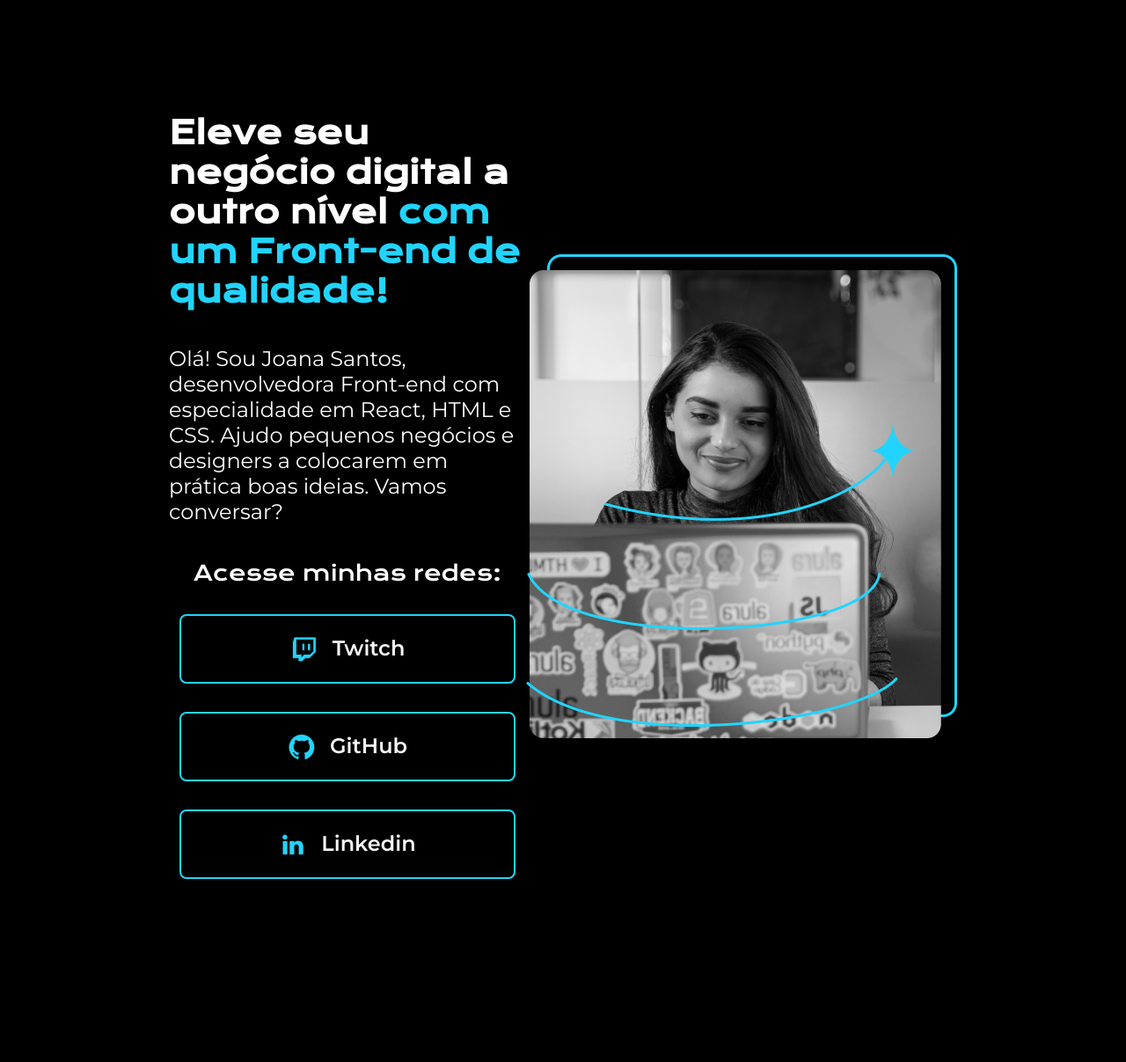
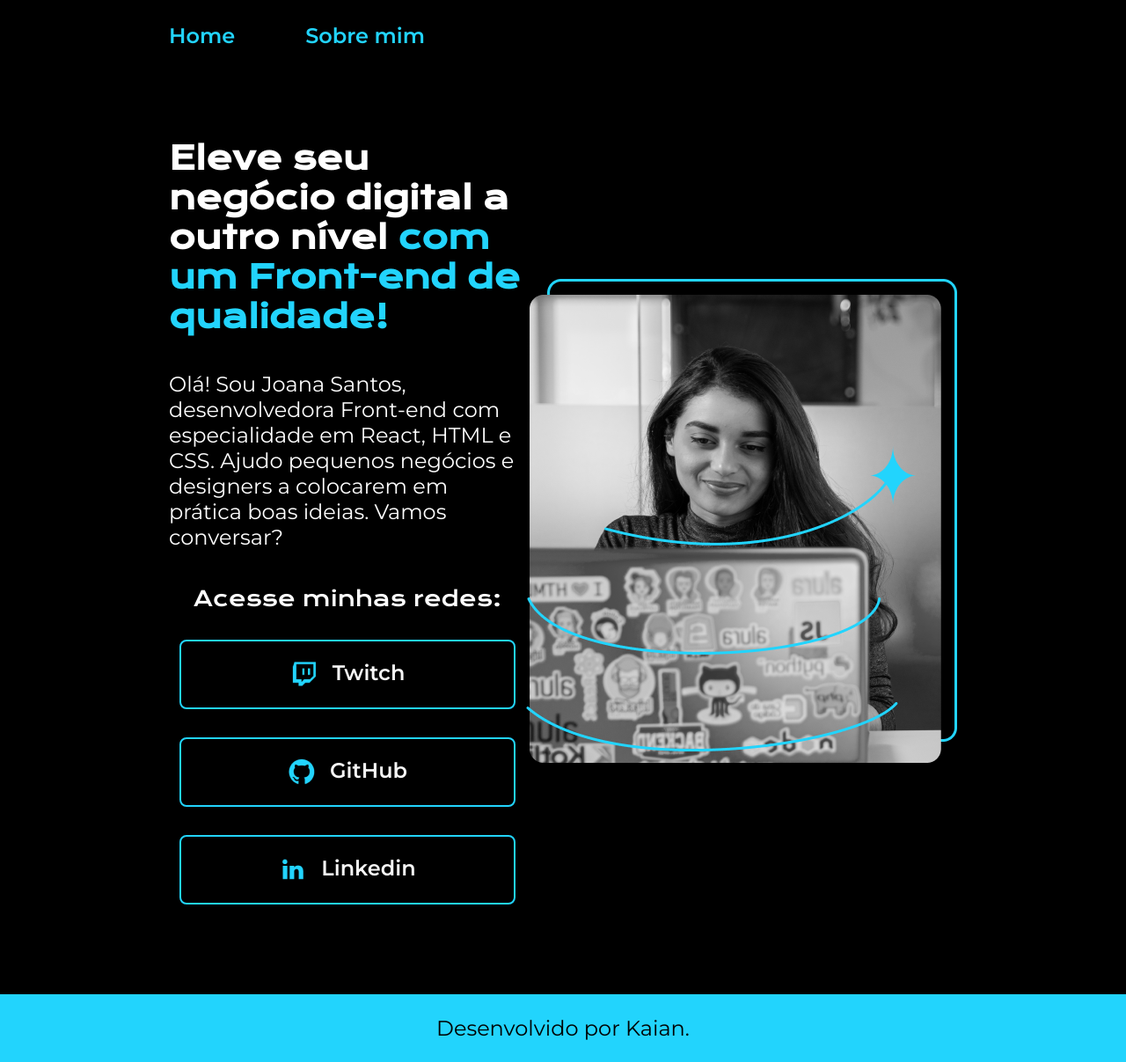
Before and after one commit to KaianLuciano/html-css-course, a plain HTML site: page index.html in a window 1280 px wide. Shown: the whole page at 88% size. Before the commit the page ends 999 px from the top, so only its background shows below. Drawn offline with nearby package versions, Linux system fonts and the light colour scheme.

Commit message:
Finalized 4 module of course front end

```diff
--- a/index.html
+++ b/index.html
@@ -7,8 +7,11 @@
     </head>
     <link rel="stylesheet" href="style.css">
     <body>
-        <header>
-
+        <header class="cabecalho">
+            <nav class="cabecalho__menu">
+                <a class="cabecalho__menu__link">Home</a>
+                <a class="cabecalho__menu__link">Sobre mim</a>
+            </nav>
         </header>
 
         <main class="apresentacao">
@@ -36,8 +39,8 @@
             <img src="./assets/Imagem.png" alt="Foto da Joana Santos Programando">
         </main>
 
-        <footer>
-
+        <footer class="rodape">
+            <p>Desenvolvido por Kaian.</p>
         </footer>
     </body>
 </html>
--- a/style.css
+++ b/style.css
@@ -6,7 +6,6 @@
 }
 
 body {
-    height: 100vh;
     box-sizing: border-box;
     background-color: black;
     color: white;
@@ -16,8 +15,23 @@ body {
      color: #22D4FD;
 }
 
+.cabecalho{
+    padding: 2% 0 0 15%;
+}
+.cabecalho__menu{
+    display: flex;
+    gap: 80px;
+}
+
+.cabecalho__menu__link {
+    font-family: "Montserrat", sans-serif;
+    font-size: 24px;
+    font-weight: 600;
+    color: #22D4FD;
+}
+
 .apresentacao {
-    margin: 10% 15%;
+    padding: 8% 15%;
     display: flex;
     align-items: center;
     justify-content: space-between;
@@ -73,3 +87,13 @@ body {
 .apresentacao__links__botoes:hover {
     background-color: #272727;
 }
+
+.rodape {
+    color: #000000;
+    background-color: #22D4FD;
+    padding: 24px;
+    text-align: center;
+    font-family: "Montserrat", sans-serif;
+    font-size: 24px;
+    font-weight: 400;
+}
```
